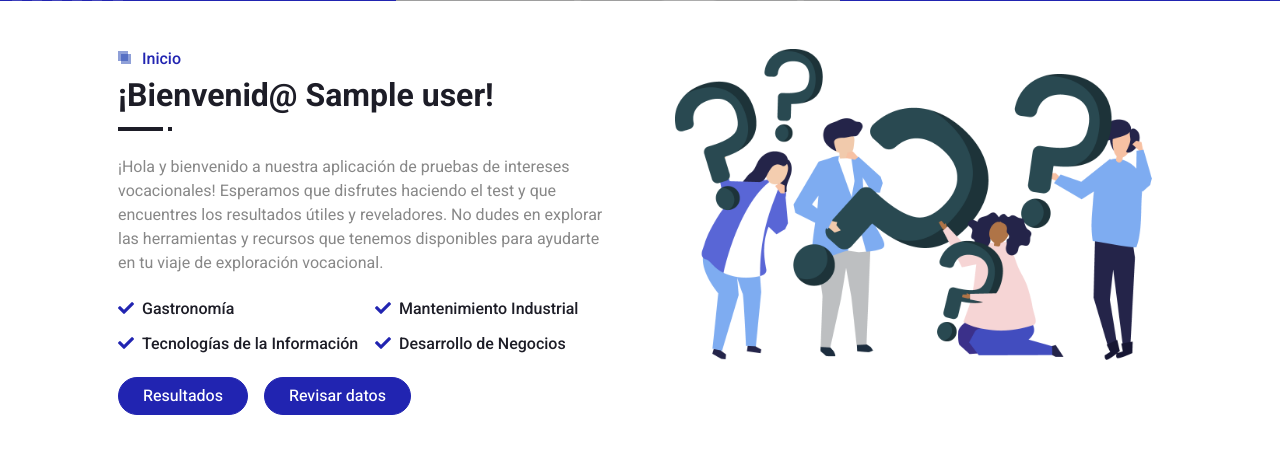
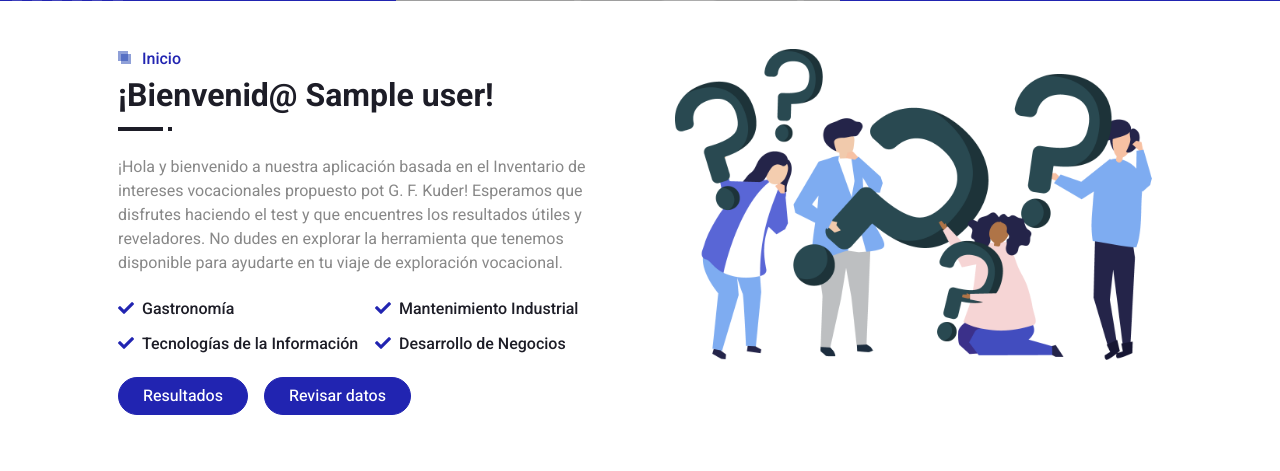
Before and after one commit to diazhdez/kuder, a Flask app: page /user/ in a window 1280 px wide. Shown: the part 95-566 px from the top of the page. Run offline with Flask 3, Linux system fonts and the light colour scheme; the visitor is signed in with stand-in values (Sample User, id 1); a database or web service that is not in the repository returns one stand-in record (values such as "Sample title"); some libraries are stand-ins or nearby versions; grey boxes are pictures that could not be loaded.

Commit message:
minor changes

```diff
--- a/functions/functions.py
+++ b/functions/functions.py
@@ -1,6 +1,7 @@
 import database.database as dbase
 
 db = dbase.dbConnection()
+
 
 def get_user(email):
     user = db['users'].find_one({'email': email})
@@ -11,6 +12,7 @@ def get_admin(email):
     admin = db['admin'].find_one({'email': email})
     return admin
 
+
 # Función para verificar si el usuario ha completado el cuestionario
 def user_has_completed_survey(user_id):
     respuestas = db['respuestas']
--- a/templates/index.html
+++ b/templates/index.html
@@ -20,7 +20,7 @@
             <div class="row g-5 py-5">
                 <div class="col-lg-6 text-center text-lg-start">
                     <h1 class="text-white mb-4 animated zoomIn">Inventario de Intereses Vocacionales InvenTux</h1>
-                    <p class="text-white pb-3 animated zoomIn">Bienvenido a nuestra aplicación de pruebas de intereses vocacionales.
+                    <p class="text-white pb-3 animated zoomIn">Bienvenido a nuestra aplicación del Inventario de intereses vocacionales.
                         Nuestra plataforma está diseñada para ayudarte a descubrir tus pasiones, habilidades y aptitudes,
                         guiándote hacia carreras que se alineen perfectamente con tus intereses.</p>
                     <a href="{{ url_for('session.login') }}"
--- a/templates/user.html
+++ b/templates/user.html
@@ -32,11 +32,11 @@
                     <h6 class="position-relative text-primary ps-4">Inicio</h6>
                     <h2 class="mt-2">¡Bienvenid@ {{ user.name }}!</h2>
                 </div>
-                <p class="mb-4">¡Hola y bienvenido a nuestra aplicación de pruebas de
-                    intereses vocacionales!
+                <p class="mb-4">¡Hola y bienvenido a nuestra aplicación basada en el Inventario de intereses
+                    vocacionales propuesto pot G. F. Kuder!
                     Esperamos que disfrutes haciendo el test y que encuentres los resultados útiles y reveladores.
-                    No dudes en explorar las herramientas y recursos que tenemos disponibles para ayudarte en tu
-                    viaje de exploración vocacional.</p>
+                    No dudes en explorar la herramienta que tenemos disponible para ayudarte en tu viaje de exploración
+                    vocacional.</p>
                 <div class="row g-3">
                     <div class="col-sm-6">
                         <h6 class="mb-3"><i class="fa fa-check text-primary me-2"></i>Gastronomía</h6>
@@ -49,7 +49,8 @@
                 </div>
                 <div class="d-flex align-items-center mt-4">
                     {% if user.has_completed_survey %}
-                    <a class="btn btn-primary rounded-pill px-4 me-3" href="{{ url_for('user.results') }}">Resultados</a>
+                    <a class="btn btn-primary rounded-pill px-4 me-3"
+                        href="{{ url_for('user.results') }}">Resultados</a>
                     {% else %}
                     <a class="btn btn-primary rounded-pill px-4 me-3" href="{{ url_for('user.test') }}">Empezar</a>
                     {% endif %}
```
Also changed, not shown: templates/admin.html (+4 -5 lines).
